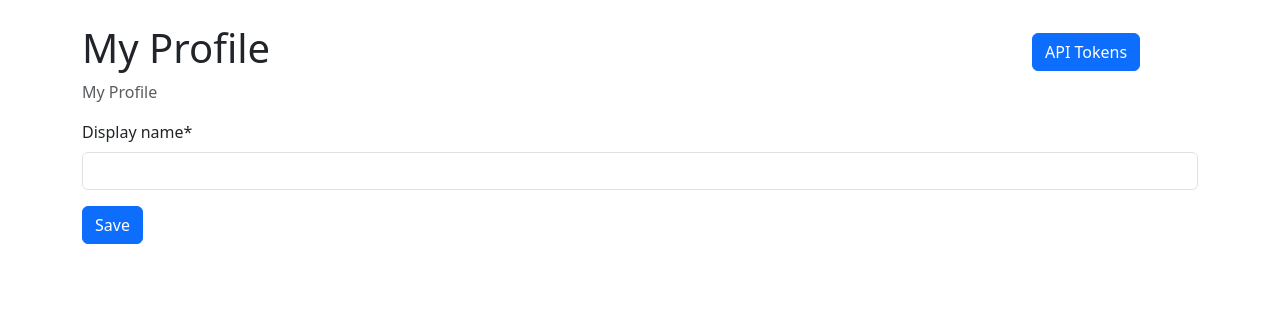
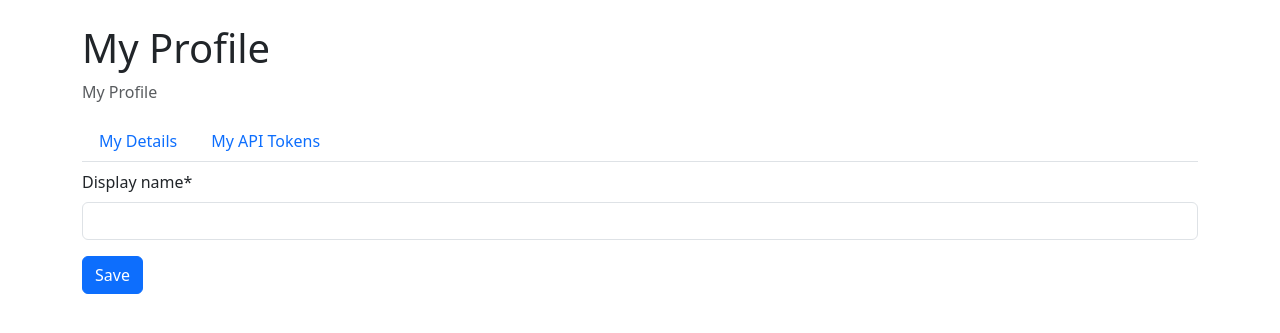
Before and after one commit to trickeydan/ferry-api, a Django app: template ferry/templates/accounts/profile.html in a window 1280 px wide. Shown: the part 56-389 px from the top of the page. Run offline with Django 5.2, Linux system fonts and the light colour scheme; the template is opened without the code that fills it: values that come from a table or form of the project are taken from there, others are empty; parts of the project's set-up code (start-up, migrations or seed data) failed here and were passed over; some libraries are stand-ins or nearby versions.

Commit message:
Add tabbed interface to profile and api tokens

```diff
--- a/ferry/templates/accounts/api_token_create.html
+++ b/ferry/templates/accounts/api_token_create.html
@@ -1,15 +1,15 @@
 {% extends "base.html" %}
 {% load static crispy_forms_tags %}
 
-{% block title %}New Consequence{% endblock %}
-{% block page_title %}New Consequence{% endblock %}
+{% block title %}Create API Token{% endblock %}
+{% block page_title %}Create API Token{% endblock %}
 
 {% block content %}
   <nav aria-label="breadcrumb">
     <ol class="breadcrumb">
       <li class="breadcrumb-item"><a href="{% url 'accounts:profile' %}">My Profile</a></li>
       <li class="breadcrumb-item"><a href="{% url 'accounts:api-tokens' %}">API Tokens</a></li>
-      <li class="breadcrumb-item active" aria-current="page">Create Token</li>
+      <li class="breadcrumb-item active" aria-current="page">Create API Token</li>
     </ol>
   </nav>
   <p>API tokens created here are linked directly to your user and will perform actions as if you were performing them directly. There is currently no mechanism to limit the areas of your account that an API token can access.</p>
--- a/ferry/templates/accounts/profile.html
+++ b/ferry/templates/accounts/profile.html
@@ -1,18 +1,9 @@
-{% extends "base.html" %}
+{% extends "base_profile.html" %}
 {% load crispy_forms_tags static %}
 
-{% block title %}My Profile{% endblock %}
-{% block page_title %}My Profile{% endblock %}
-
-{% block buttons %}
-  <a class="btn btn-primary" href="{% url 'accounts:api-tokens' %}">API Tokens</a>
-{% endblock %}
+{% block title %}My Details{% endblock %}
 
 {% block content %}
-  <nav aria-label="breadcrumb">
-    <ol class="breadcrumb">
-      <li class="breadcrumb-item active" aria-current="page">My Profile</li>
-    </ol>
-  </nav>
+  {{ block.super }}
   {% crispy form %}
 {% endblock %}
--- /dev/null
+++ b/ferry/templates/base_profile.html
@@ -0,0 +1,23 @@
+{% extends "base.html" %}
+{% load static %}
+
+{% block page_title %}My Profile{% endblock %}
+
+{% block content %}
+  <nav aria-label="breadcrumb">
+    <ol class="breadcrumb">
+      <li class="breadcrumb-item active" aria-current="page">My Profile</li>
+    </ol>
+  </nav>
+
+  {% with view=request.resolver_match.view_name %}
+    <ul class="nav nav-tabs mb-2">
+      <li class="nav-item">
+        <a class="nav-link {% if view == 'accounts:profile' %}active{% endif %}" aria-current="page" href="{% url 'accounts:profile' %}">My Details</a>
+      </li>
+      <li class="nav-item">
+        <a class="nav-link {% if view == 'accounts:api-tokens' %}active{% endif %}" aria-current="page" href="{% url 'accounts:api-tokens' %}">My API Tokens</a>
+      </li>
+    </ul>
+  {% endwith %}
+{% endblock %}
```
Also changed, not shown: ferry/templates/accounts/api_tokens.html (+2 -9 lines).
